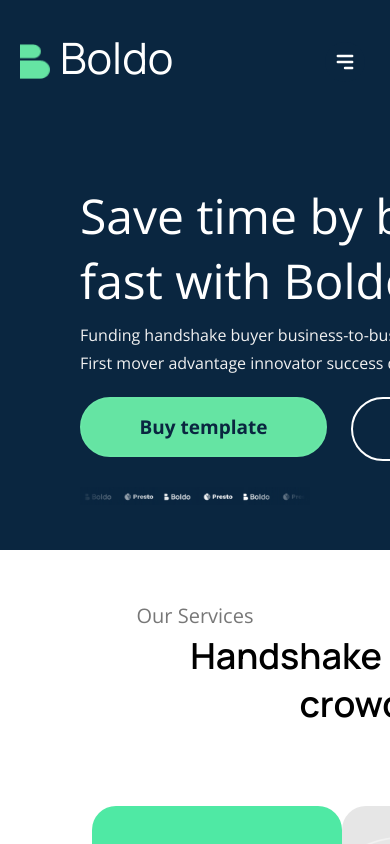
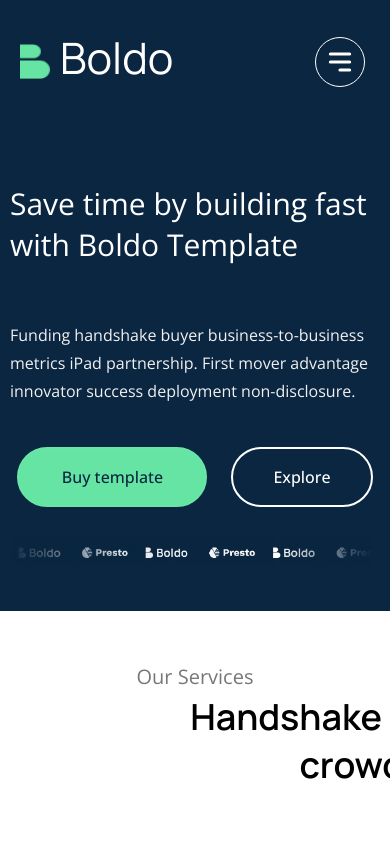
Before and after one commit to olaishola05/Boldo-UI, a React (Create React App) app: page / in a window 390 px wide. Shown: the top 844 px of the page. Built offline with nearby package versions, Linux system fonts and the light colour scheme.

Commit message:
Hero image responsiveness

```diff
--- a/src/App.css
+++ b/src/App.css
@@ -50,3 +50,10 @@
   font-family: 'Open Sans', sans-serif;
   background-color: white;
 }
+
+
+@media screen and (max-width: 768px){
+  .App{
+    width: 100%;
+  }
+}
--- a/src/components/Hero/Hero.module.css
+++ b/src/components/Hero/Hero.module.css
@@ -94,6 +94,7 @@
   font-weight: 700;
   font-size: 20px;
   line-height: 28px;
+  height: 60px;
 }
 
 .heroImg {
@@ -102,7 +103,6 @@
   flex: none;
   order: 1;
   flex-grow: 0;
-  border: 1px solid red;
 }
 
 .heroImg img {
@@ -114,3 +114,50 @@
 .funding {
   margin: 30px 0;
 }
+
+@media screen and (max-width: 768px){
+  .main {
+    width: 100%;
+    padding: 10px;
+  }
+
+  .herotext h1{
+    width: 100%;
+    font-size: 30px;
+  }
+
+  .herotext p{
+    width: 100%;
+    margin-bottom: 70px;
+  }
+
+  .herocontainer{
+    width: 100%;
+    display: flex;
+    flex-direction: column;
+    gap: 30px;
+  }
+
+  .btns {
+    width: 100%;
+    align-items: center;
+    justify-content: center;
+  }
+
+  .btns .buyBtn{
+    width: 190px;
+    font-weight: 500;
+    font-size: 16px;
+    padding: 8px 40px;
+  }
+
+  .btns .exploreBtn{
+    font-weight: 500;
+    font-size: 16px;
+    padding: 8px 40px;
+  }
+
+  .heroimg{
+    display: none;
+  }
+}
--- a/src/components/Layouts/Layout.module.css
+++ b/src/components/Layouts/Layout.module.css
@@ -39,8 +39,8 @@
 
 .hamburger {
   border: 0;
-  height: 40px;
-  width: 40px;
+  height: 50px;
+  width: 50px;
   padding: 0.5rem;
   border-radius: 50%;
   background-color: var(--navyblue);
@@ -51,6 +51,7 @@
   right: 25px;
   transform: translateY(-50%);
   display: none;
+  border: 1px solid white;
 }
 
 .hamburger:hover {
@@ -347,6 +348,14 @@
 /* Media query */
 
 @media screen and (max-width: 768px) {
+
+  .layout{
+    width: 100%;
+  }
+
+  .main{
+    width: 100%;
+  }
   .hamburger {
     display: block;
   }
```
